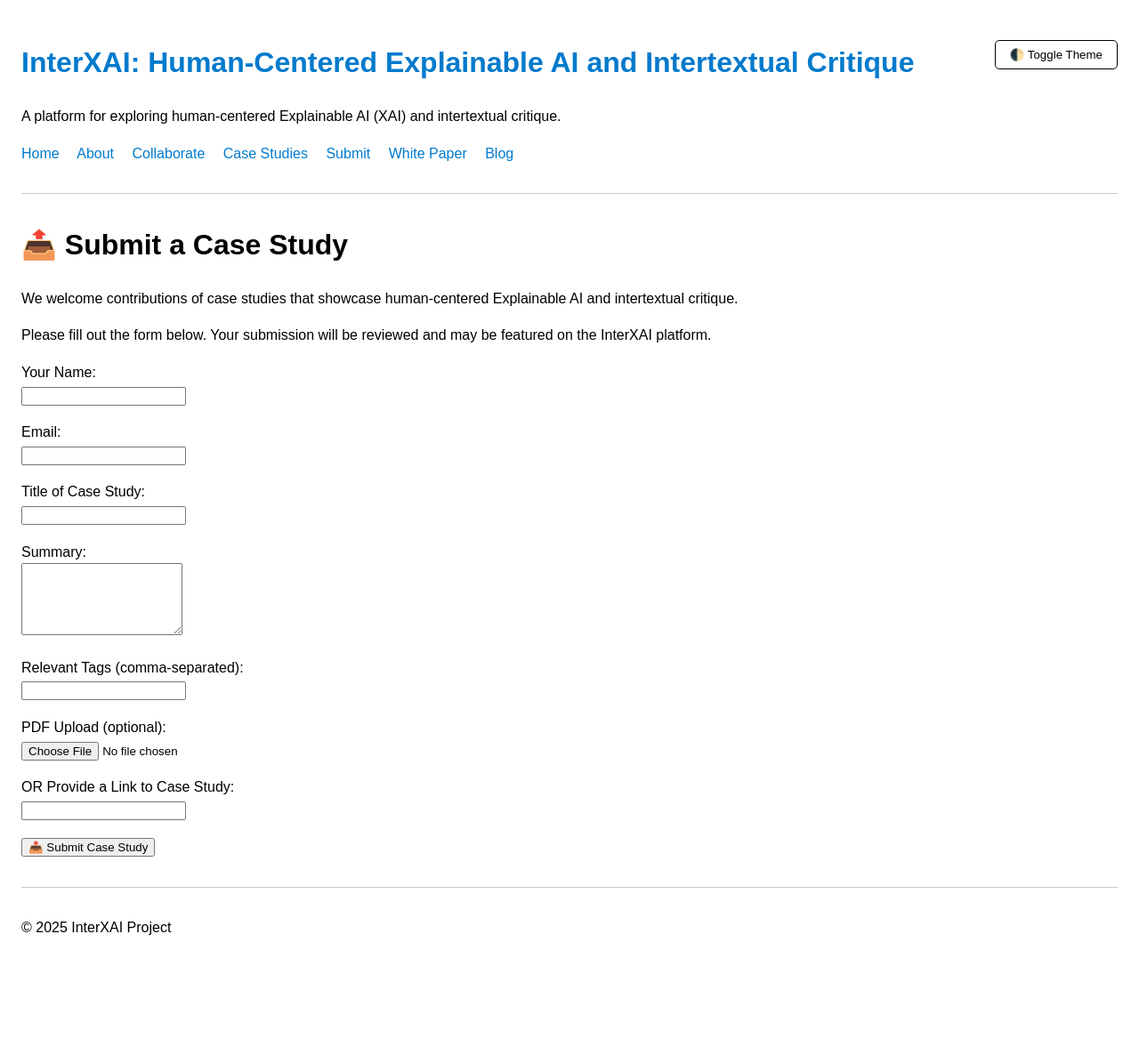
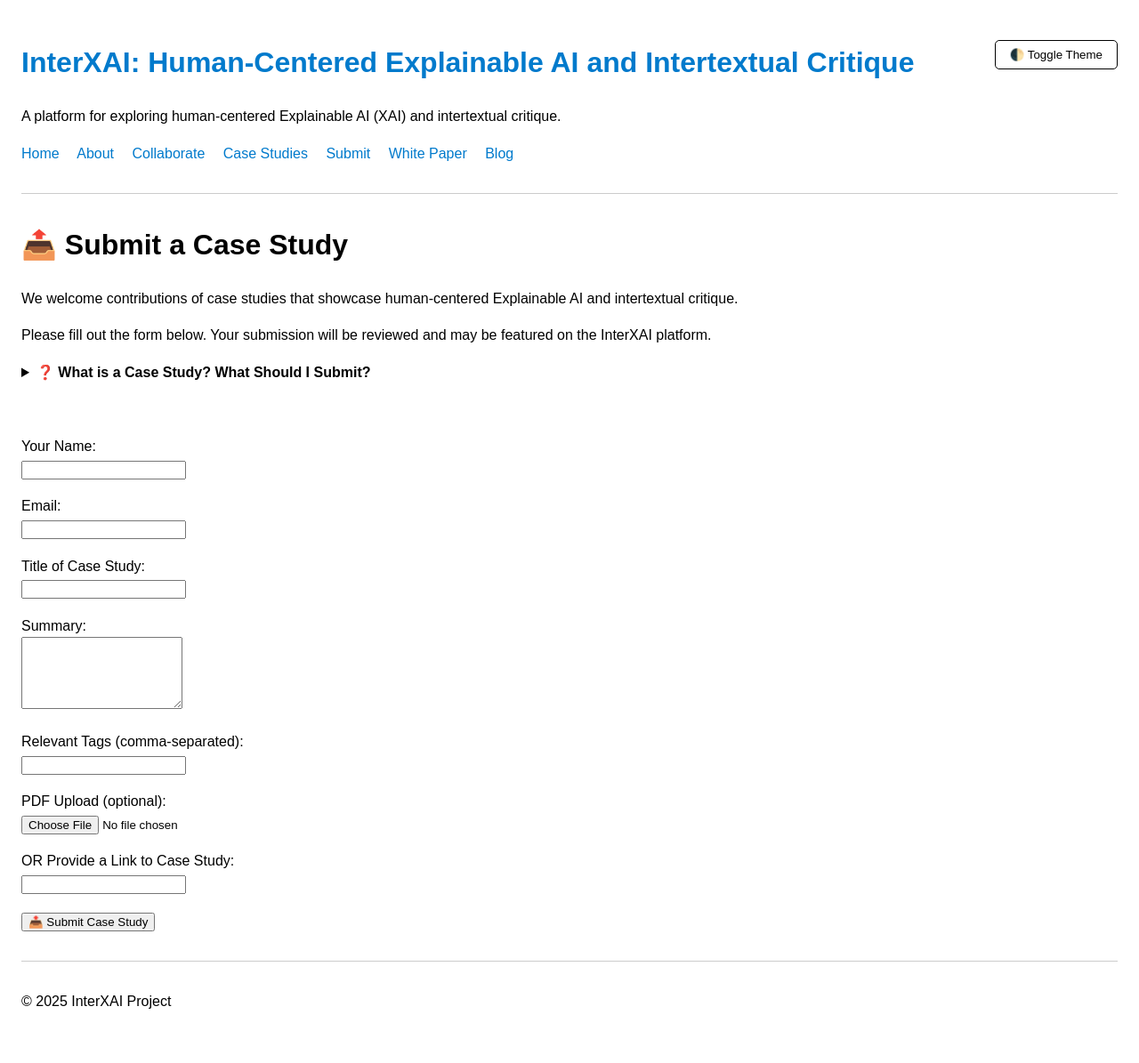
Before and after one commit to bfiliks/interxai.github.io, a Jekyll site: the page built from submit.md, in a window 1280 px wide. Shown: the whole page at 89% size. Built offline with Jekyll 4.4.1, drawn with Linux system fonts in a browser that asks for light colours; before the commit the page ends 1112 px from its top, so only the background shows below that; some of the changed lines change nothing that is shown.

Commit message:
Update submit.md

```diff
--- a/submit.md
+++ b/submit.md
@@ -9,6 +9,35 @@
 We welcome contributions of case studies that showcase human-centered Explainable AI and intertextual critique.
 
 Please fill out the form below. Your submission will be reviewed and may be featured on the InterXAI platform.
+
+<details>
+  <summary><strong>❓ What is a Case Study? What Should I Submit?</strong></summary>
+
+  <div style="margin-top: 1rem;">
+
+  A case study is a real or hypothetical example that illustrates how human-centered explainability and intertextual critique can be applied in AI contexts.
+
+  ### ✅ Why Submit?
+  Submitting helps InterXAI:
+  - Build a diverse gallery of applied examples
+  - Highlight community innovations
+  - Stimulate new research and applications
+
+  ### 📝 What to Include
+  - **Title** of your case study
+  - **Summary**: What is it about? What model or dataset did you use?
+  - **Tags**: E.g., "GPT-4, ethics, metaphor, SHAP, literary analysis"
+  - **Link or Upload**: Submit your work as a PDF or a link (Google Doc, blog, GitHub, etc.)
+
+  ### 📌 Tips
+  - Showcase how a model was explained, critiqued, or reinterpreted
+  - Include visuals or commentary if possible
+  - You don’t have to be an expert—experiences, student work, or exploratory ideas are welcome!
+
+  </div>
+</details>
+
+<br>
 
 <form name="case-study-submission" method="POST" enctype="multipart/form-data" data-netlify="true" netlify-honeypot="bot-field" action="/thank-you/">
   <input type="hidden" name="form-name" value="case-study-submission" />
```
